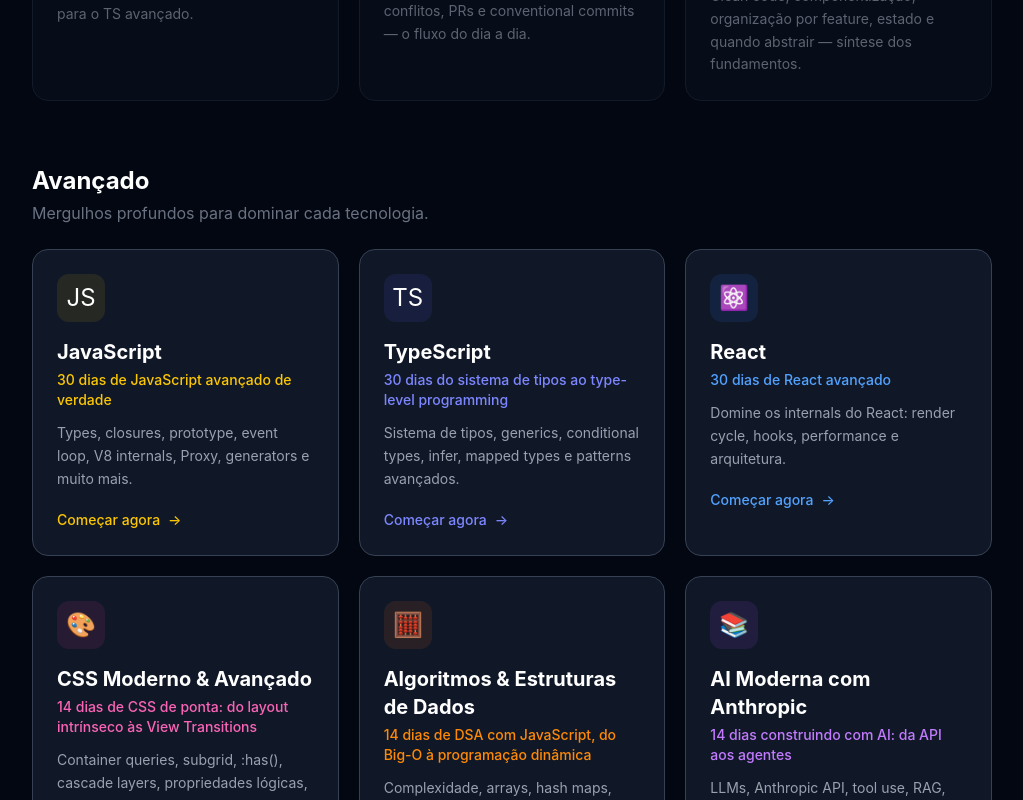
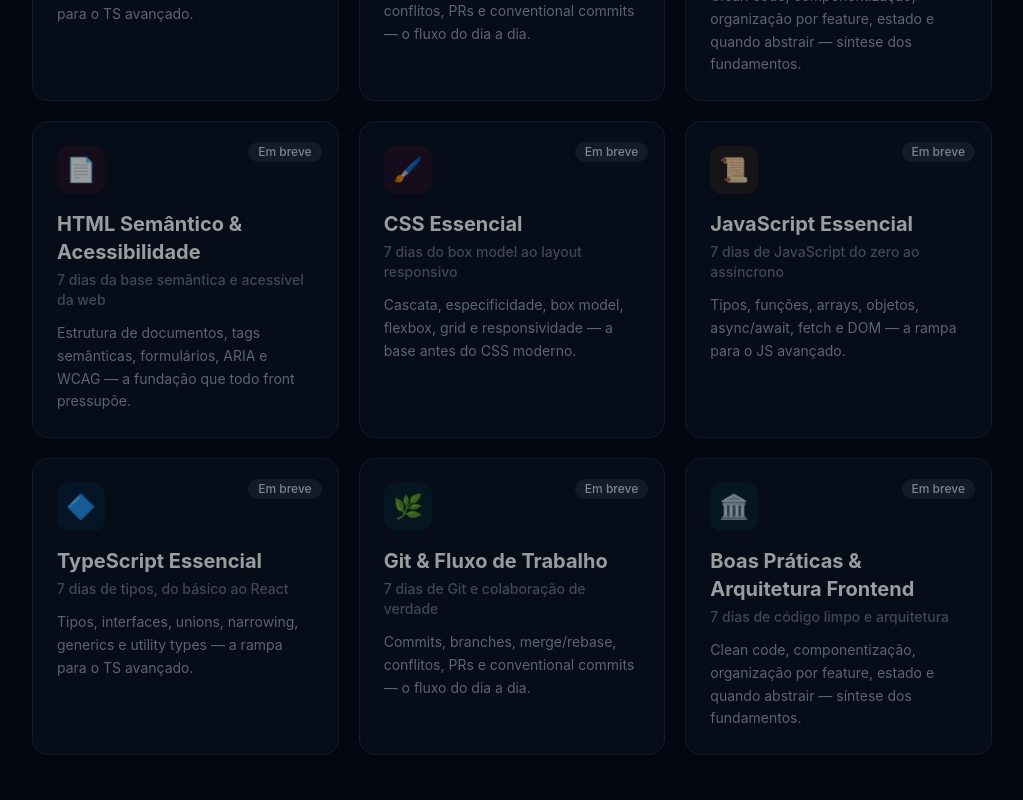
Before and after one commit to frdev/react-academy, a React (Vite) app in the folder apps/web/: page / in a window 1280 px wide. Shown: the part 900-1700 px from the top of the page, without its empty margins (128-1151 px from the left). Built offline with nearby package versions, Linux system fonts and the light colour scheme.

Commit message:
feat(fundamentos): adiciona campo level e registra os 6 stacks de fundamentos (coming-soon)
Co-Authored-By: Claude Opus 4.8 <noreply@anthropic.com>

```diff
--- a/apps/web/src/features/stacks/data/stacks.ts
+++ b/apps/web/src/features/stacks/data/stacks.ts
@@ -1,7 +1,72 @@
 import type { Stack } from '../types'
 
 export const STACKS: Stack[] = [
-
+  {
+    id: 'html',
+    name: 'HTML Semântico & Acessibilidade',
+    tagline: '7 dias da base semântica e acessível da web',
+    description: 'Estrutura de documentos, tags semânticas, formulários, ARIA e WCAG — a fundação que todo front pressupõe.',
+    totalDays: 7,
+    status: 'coming-soon',
+    level: 'fundamentos',
+    color: 'red',
+    weekThemes: ['Estrutura & Acessibilidade'],
+  },
+  {
+    id: 'css-essentials',
+    name: 'CSS Essencial',
+    tagline: '7 dias do box model ao layout responsivo',
+    description: 'Cascata, especificidade, box model, flexbox, grid e responsividade — a base antes do CSS moderno.',
+    totalDays: 7,
+    status: 'coming-soon',
+    level: 'fundamentos',
+    color: 'rose',
+    weekThemes: ['Fundamentos de Estilo & Layout'],
+  },
+  {
+    id: 'javascript-essentials',
+    name: 'JavaScript Essencial',
+    tagline: '7 dias de JavaScript do zero ao assíncrono',
+    description: 'Tipos, funções, arrays, objetos, async/await, fetch e DOM — a rampa para o JS avançado.',
+    totalDays: 7,
+    status: 'coming-soon',
+    level: 'fundamentos',
+    color: 'amber',
+    weekThemes: ['A Linguagem na Prática'],
+  },
+  {
+    id: 'typescript-essentials',
+    name: 'TypeScript Essencial',
+    tagline: '7 dias de tipos, do básico ao React',
+    description: 'Tipos, interfaces, unions, narrowing, generics e utility types — a rampa para o TS avançado.',
+    totalDays: 7,
+    status: 'coming-soon',
+    level: 'fundamentos',
+    color: 'sky',
+    weekThemes: ['Tipos do Básico ao React'],
+  },
+  {
+    id: 'git',
+    name: 'Git & Fluxo de Trabalho',
+    tagline: '7 dias de Git e colaboração de verdade',
+    description: 'Commits, branches, merge/rebase, conflitos, PRs e conventional commits — o fluxo do dia a dia.',
+    totalDays: 7,
+    status: 'coming-soon',
+    level: 'fundamentos',
+    color: 'teal',
+    weekThemes: ['Versionamento & Colaboração'],
+  },
+  {
+    id: 'frontend-architecture',
+    name: 'Boas Práticas & Arquitetura Frontend',
+    tagline: '7 dias de código limpo e arquitetura',
+    description: 'Clean code, componentização, organização por feature, estado e quando abstrair — síntese dos fundamentos.',
+    totalDays: 7,
+    status: 'coming-soon',
+    level: 'fundamentos',
+    color: 'emerald',
+    weekThemes: ['Código Limpo & Arquitetura'],
+  },
   {
     id: 'html',
     name: 'HTML Semântico & Acessibilidade',
```
